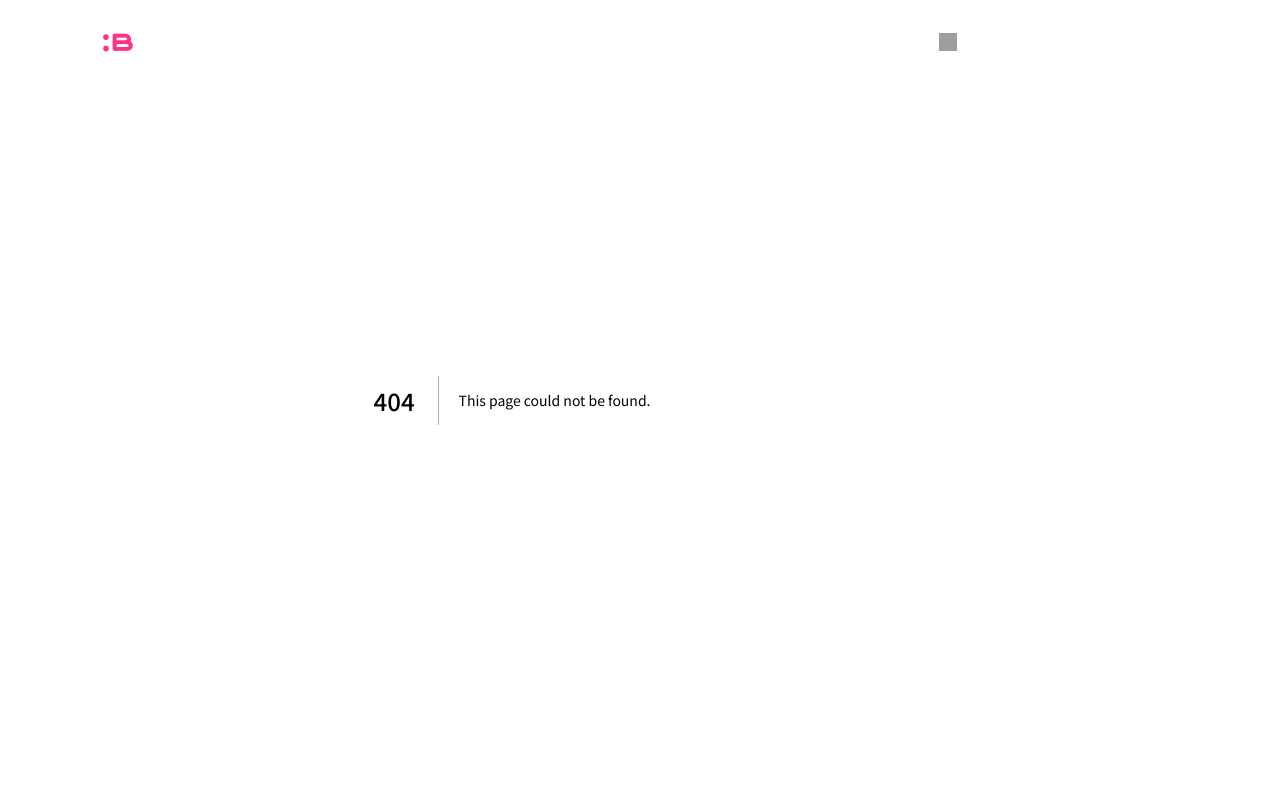
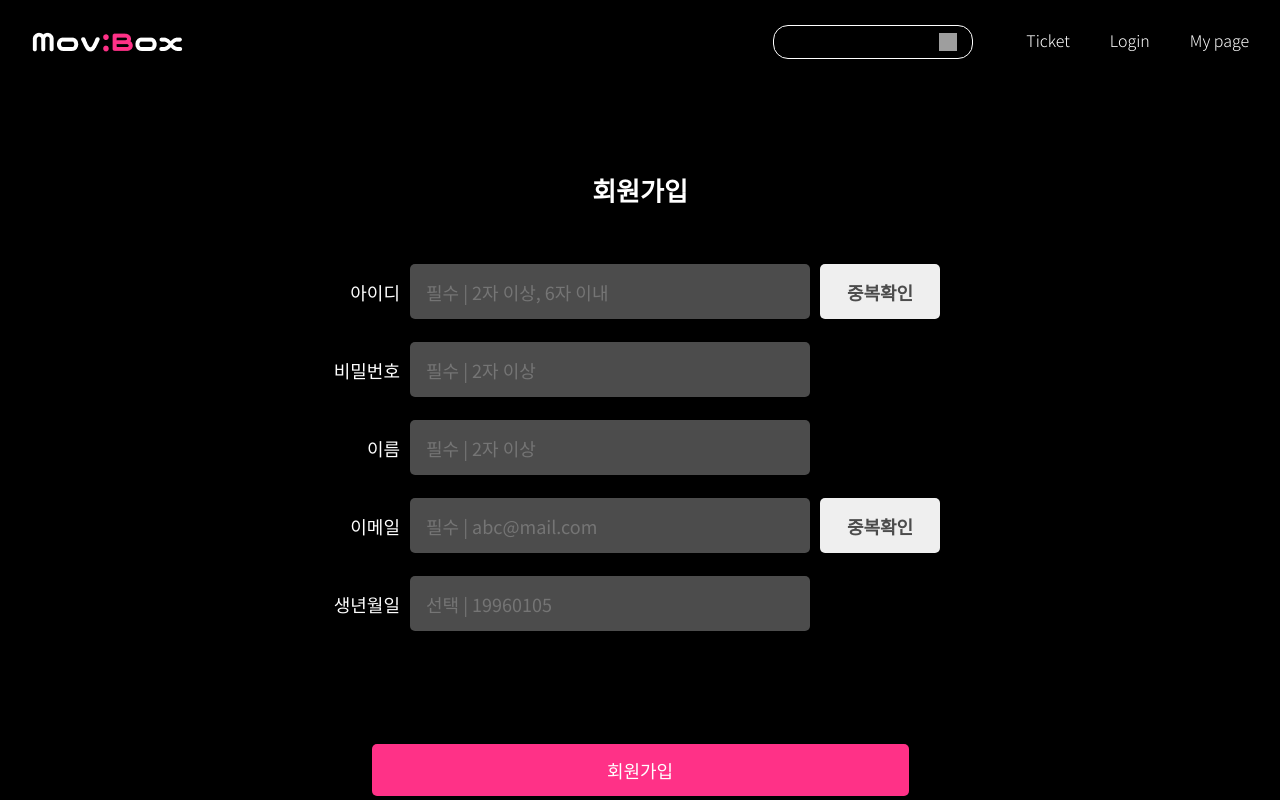
Before and after one commit to kimziyeon/movBox, a Next.js app: page /login/1 in a window 1280 px wide. Before the commit this address had no page. Shown: the top 800 px of the page. Built offline with nearby package versions, Linux system fonts and the light colour scheme; grey boxes are pictures that could not be loaded.

Commit message:
회원가입 진행중

```diff
--- a/package.json
+++ b/package.json
@@ -17,7 +17,7 @@
     "react": "^18",
     "react-dom": "^18",
     "sass": "^1.77.8",
-    "swiper": "^11.1.10",
+    "swiper": "^11.1.11",
     "zustand": "^4.5.5"
   },
   "devDependencies": {
--- /dev/null
+++ b/src/app/login/[join]/page.jsx
@@ -0,0 +1,12 @@
+import React from 'react';
+import Join from '../../../comp/UIUX/Join';
+
+function page(props) {
+    return (
+        <div>
+            <Join/>
+        </div>
+    );
+}
+
+export default page;
--- /dev/null
+++ b/src/comp/UIUX/Join.jsx
@@ -0,0 +1,28 @@
+import React from 'react';
+import '../style/join.scss'
+
+const fields = [
+    { id: 'id', label: '아이디', placeholder: '필수 | 2자 이상, 6자 이내', hasButton: true },
+    { id: 'pw', label: '비밀번호', placeholder: '필수 | 2자 이상' },
+    { id: 'name', label: '이름', placeholder: '필수 | 2자 이상' },
+    { id: 'email', label: '이메일', placeholder: '필수 | abc@mail.com', hasButton: true },
+    { id: 'birth', label: '생년월일', placeholder: '선택 | 19960105' },
+];
+
+function Join() {
+    return (
+        <div className='join_membership'>
+            <h2>회원가입</h2>
+            {fields.map((field) => (
+                <div key={field.id} className={`check ${field.id}`}>
+                    <p>{field.label}</p>
+                    {field.hasButton && <button className='btn'>중복확인</button>}
+                    <input type="text" placeholder={field.placeholder} />
+                </div>
+            ))}
+            <button className='btn'>회원가입</button>
+        </div>
+    );
+}
+
+export default Join;
--- a/src/comp/UIUX/Login.jsx
+++ b/src/comp/UIUX/Login.jsx
@@ -1,6 +1,7 @@
 'use client';
 import React, { useState } from 'react';
 import '../style/login.scss'
+import Link from 'next/link';
 function Login(props) {
     let [findIdClick , setFindIdClick]=useState(true);
     const findId = ()=>{
@@ -23,7 +24,7 @@ function Login(props) {
             <div className='personal_info'>
                 <p onClick={findId}>아이디 / 비밀번호 찾기</p>
                 <p>|</p>
-                <p>회원가입</p>
+                <p><Link href='/login/join'>회원가입</Link></p>
             </div>
             <div className={findIdClick ? 'find id':'find id on'}>
                 <span className='close' onClick={findId}>close_btn</span>
--- /dev/null
+++ b/src/comp/style/join.scss
@@ -0,0 +1,94 @@
+.join_membership{
+    text-align: center;
+    margin-top: 177px;
+    padding:0 32px;
+    h2{
+        font-size: 26px;
+    }
+    input{
+        width:100%;
+        border-radius:5px;
+        background-color: var(--mov_gray);
+        height:55px;
+        padding:15px 0 15px 16px;
+        font-size: 18px;
+        color:white;
+        border:none;
+        margin-top: 10px;
+    }
+    .check{
+        display:flex;
+        flex-wrap: wrap;
+        justify-content: space-between;
+        align-items: flex-end;
+        margin-top: 61px;
+        p{
+            font-size: 18px;
+            font-weight: 300;
+        }
+
+        >.btn{
+            border:none;
+            width:120px;
+            height:45px;
+            cursor: pointer;
+            font-size: 18px;
+            font-weight: 600;
+            &:hover{
+                background-color: var(--mov_pink);
+                color:white;
+            }
+        }
+        +.check{
+            margin-top: 23px;
+            p{
+                padding:0;
+            }
+        }
+    }
+    >.btn{
+        width:100%;
+        margin-top: 30px;
+        border:none;
+        cursor: pointer;
+        background-color: (var(--mov_pink));
+        color:white;
+        font-size: 18px;
+    }
+}
+
+@media screen and (min-width : 768px) {
+    .join_membership{
+        padding:0;
+        max-width: 628px;
+        margin:177px auto 0;
+        .check{
+            text-align: right;
+            flex-wrap: nowrap;
+            justify-content: start;
+            align-items: center;
+            gap:10px;
+            p{
+                order:0;
+                flex-shrink: 0;
+                width:74px;
+            }
+            .btn{
+                order:2;
+                height:55px;
+                flex-shrink: 0;
+            }
+            input{
+                order:1;
+                // flex-grow: 1;
+                width:400px;
+                margin:0;
+            }
+        }
+        >.btn{
+            width:537px;
+            // max-width: 626px;
+            margin:113px auto 0;
+        }
+    }
+}
--- a/src/comp/style/login.scss
+++ b/src/comp/style/login.scss
@@ -33,6 +33,9 @@
         p{
             font-size: 14px;
             cursor: pointer;
+            a{
+                color:white;
+            }
         }
 
     }
```
Also changed, not shown: 1 other file (tests, documents, lock files or other folders).
